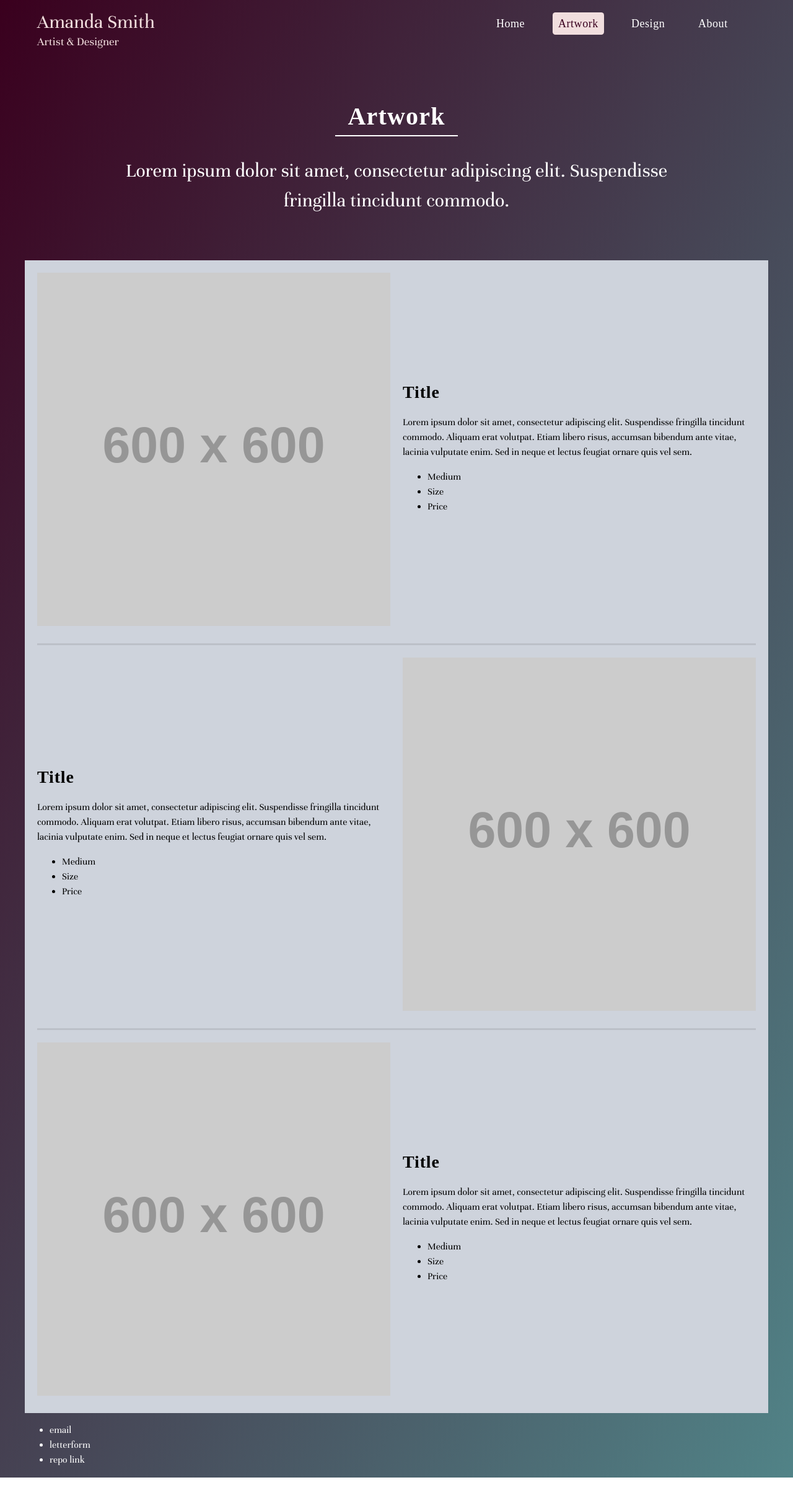
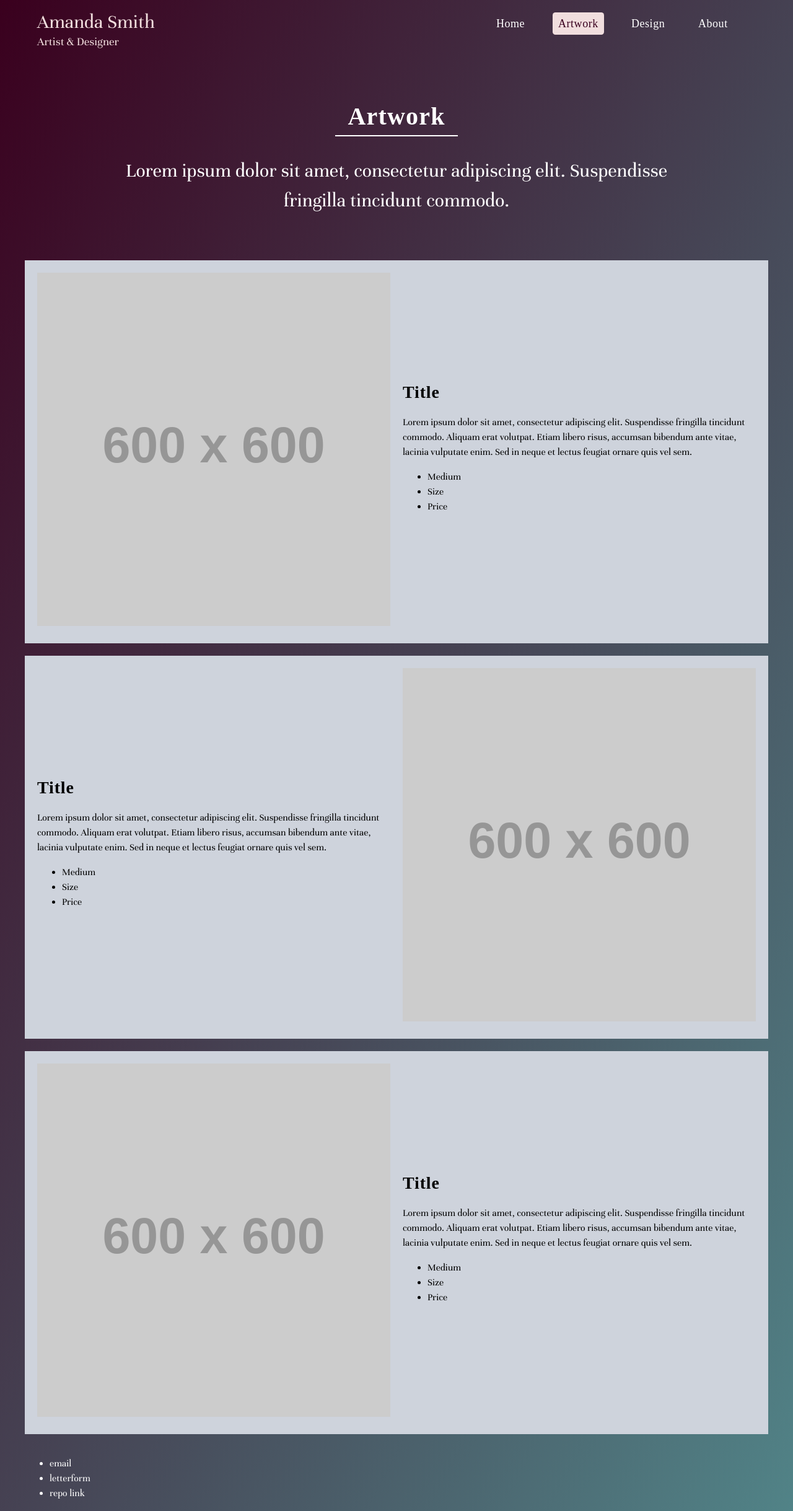
Before and after one commit to asmithorn/asmithorn.github.io, a Jekyll site: the page built from artwork/index.html, in a window 1280 px wide. Shown: the whole page at 62% size. Built offline with Jekyll 4.4.1, drawn with Linux system fonts in a browser that asks for light colours; some web fonts are replaced; before the commit the page ends 2384 px from its top, so only the background shows below that.

Commit message:
different divider

```diff
--- a/artwork/index.html
+++ b/artwork/index.html
@@ -14,7 +14,7 @@
 
 
 
-<div class="o-row o-row--1200 u-bg--gray u-color--black">
+<div class="o-row o-row--1200 u-bg--gray u-color--black u-margin-bottom--20">
   <section class="o-two-col u-padding--20">
     <div class="o-two-col__left">
       <img src="https://via.placeholder.com/600.jpg?text=artwork" alt=""/>
@@ -29,9 +29,12 @@
       </ul>
     </div>
   </section>
+</div>
 
-  <div class="u-divider"><!--divider--></div>
 
+
+
+<div class="o-row o-row--1200 u-bg--gray u-color--black u-margin-bottom--20">
   <section class="o-two-col u-padding--20">
     <div class="o-two-col__right">
       <img src="https://via.placeholder.com/600.jpg?text=artwork" alt=""/>
@@ -46,9 +49,12 @@
       </ul>
     </div>
   </section>
+</div>
 
-  <div class="u-divider"><!--divider--></div>
 
+
+
+<div class="o-row o-row--1200 u-bg--gray u-color--black u-margin-bottom--20">
   <section class="o-two-col u-padding--20">
       <div class="o-two-col__left">
         <img src="https://via.placeholder.com/600.jpg?text=artwork" alt=""/>
--- a/css/style.scss
+++ b/css/style.scss
@@ -260,7 +260,7 @@
 .u-divider {
   background-color: #BCC0C8;
   display: block;
-  height: 3px;
+  height: 2px;
   margin: 0 1.25rem;
 }
 .u-row-header {
@@ -279,6 +279,7 @@
 .u-image--round {border-radius: 50%;}
 
 
+.u-margin-bottom--20 {margin-bottom: 1.25rem;}
 .u-padding--w-20-120 {
   padding-left: 1.25rem;
   padding-right: 1.25rem;
```
